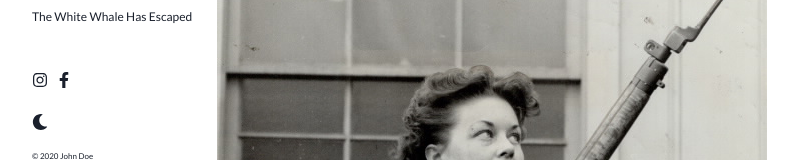
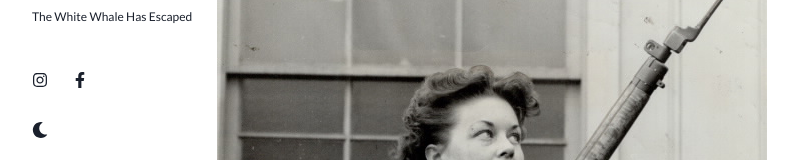
Before and after one commit to Yeshwanthyk/pinckers-template, a Next.js app: page / in a window 1280 px wide. Shown: the part 126-286 px from the top of the page, without its empty margins (48-846 px from the left). Built offline with nearby package versions, Linux system fonts and the light colour scheme.

Commit message:
a11y fixes for links

```diff
--- a/src/components/SideNav.js
+++ b/src/components/SideNav.js
@@ -41,8 +41,8 @@ const SideNav = () => {
             }
           })}
         </List>
-        <Flex mt="2rem" mb={4}>
-          <Box mr={2}>
+        <Flex mt="2rem" mb={6}>
+          <Box mr={6}>
             <Link
               href={`https://www.instagram.com/${siteData.instagram}`}
               passHref
```
